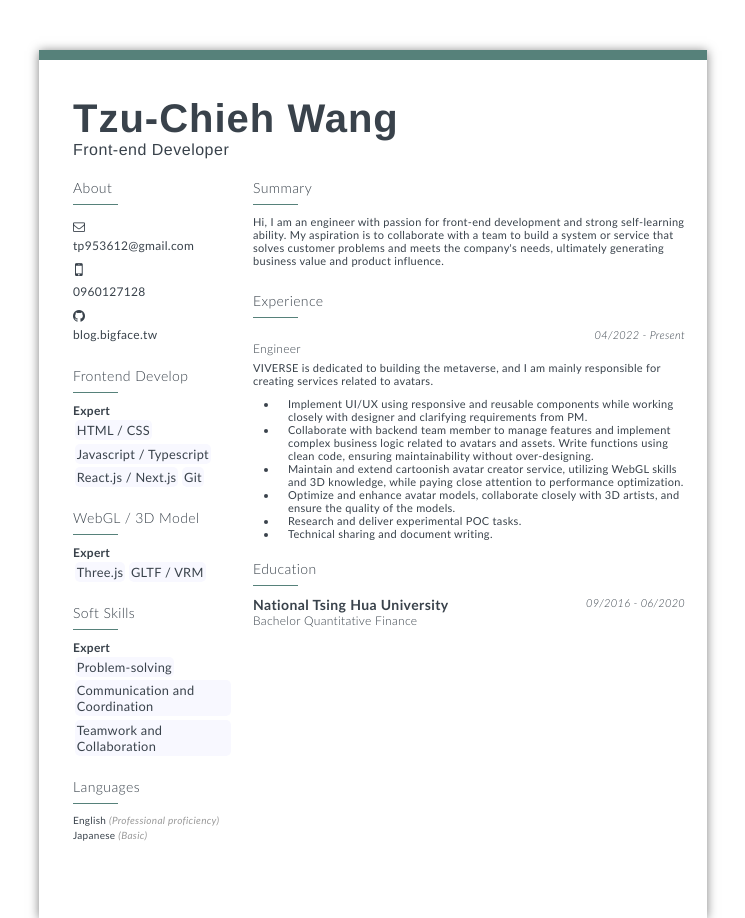
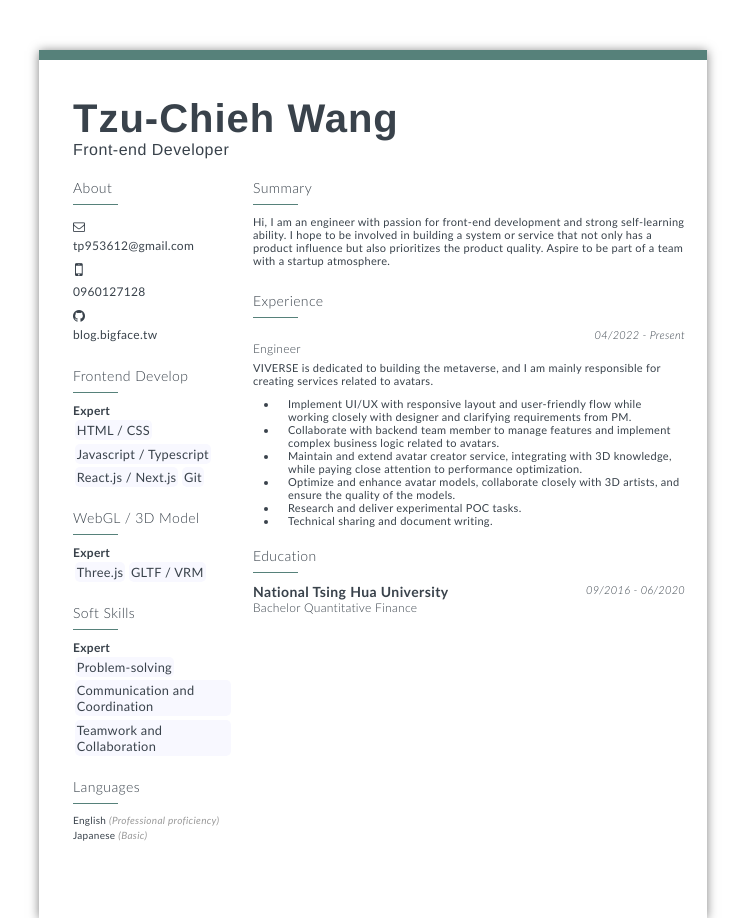
Before and after one commit to bigface030/json-resume, a website: page docs/index.html in a window 1280 px wide. Shown: the top 918 px of the page, without its empty margins (267-1012 px from the left). Drawn offline with Linux system fonts and the light colour scheme; a web font is replaced by a local one.

Commit message:
build: v1.0.1

```diff
--- a/docs/index.html
+++ b/docs/index.html
@@ -503,7 +503,7 @@ ul.two-column li {
                         <h3>Summary</h3>
                         <div class="keyline"></div>
                     </div>            <p class="summary">
-                        Hi, I am an engineer with passion for front-end development and strong self-learning ability. My aspiration is to collaborate with a team to build a system or service that solves customer problems and meets the company&#x27;s needs, ultimately generating business value and product influence.
+                        Hi, I am an engineer with passion for front-end development and strong self-learning ability. I hope to be involved in building a system or service that not only has a product influence but also prioritizes the product quality. Aspire to be part of a team with a startup atmosphere.
                     </p>
                 </div>
         <div class="container work-container">
@@ -525,9 +525,9 @@ ul.two-column li {
                     <p class="summary">VIVERSE is dedicated to building the metaverse, and I am mainly responsible for creating services related to avatars.</p>
 
                     <ul>
-                        <li>Implement UI/UX using responsive and reusable components while working closely with designer and clarifying requirements from PM.</li>
-                        <li>Collaborate with backend team member to manage features and implement complex business logic related to avatars and assets. Write functions using clean code, ensuring maintainability without over-designing.</li>
-                        <li>Maintain and extend cartoonish avatar creator service, utilizing WebGL skills and 3D knowledge, while paying close attention to performance optimization.</li>
+                        <li>Implement UI/UX with responsive layout and user-friendly flow while working closely with designer and clarifying requirements from PM.</li>
+                        <li>Collaborate with backend team member to manage features and implement complex business logic related to avatars.</li>
+                        <li>Maintain and extend avatar creator service, integrating with 3D knowledge, while paying close attention to performance optimization.</li>
                         <li>Optimize and enhance avatar models, collaborate closely with 3D artists, and ensure the quality of the models.</li>
                         <li>Research and deliver experimental POC tasks.</li>
                         <li>Technical sharing and document writing.</li>
--- a/package.json
+++ b/package.json
@@ -1,6 +1,6 @@
 {
   "name": "json-resume",
-  "version": "1.0.0",
+  "version": "1.0.1",
   "scripts": {
     "start": "yarn resume serve -d dist -t macchiato",
     "lint": "yarn resume validate",
```
Also changed, not shown: resume.json (+4 -4 lines), 1 other file.
